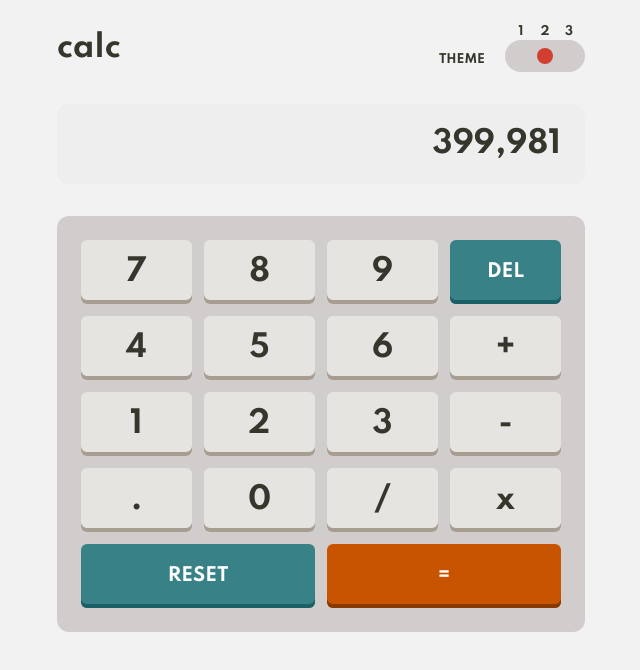
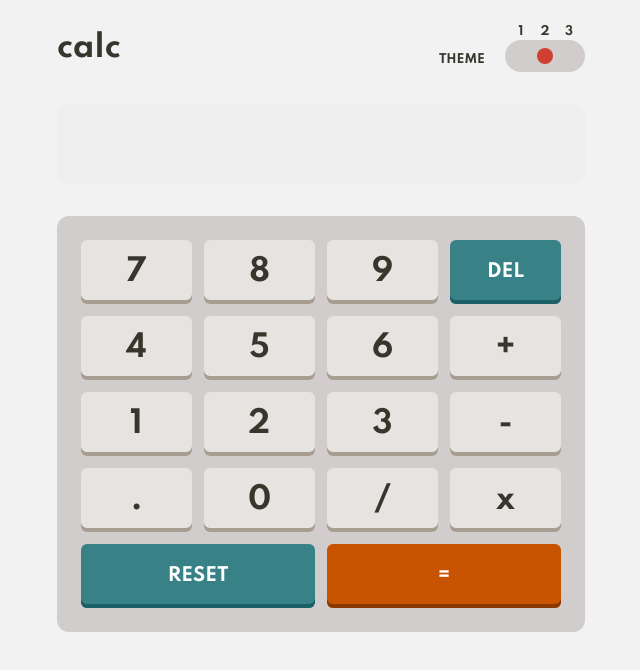
Before and after one commit to williamafil/fm-calculator-app, a React (Vite) app: page / in a window 1280 px wide. Shown: the top 670 px of the page, without its empty margins (319-959 px from the left). Built offline with nearby package versions, Linux system fonts and the light colour scheme.

Commit message:
Remove input up and down arrow

```diff
--- a/src/App.jsx
+++ b/src/App.jsx
@@ -125,7 +125,11 @@ class App extends React.Component {
           </header>
           <main>
             <section className="result w-full rounded-xl mt-8 h-20 p-6 flex items-center justify-end">
-              <h2 className="text-3xl font-bold">399,981</h2>
+              <input
+                type="number"
+                className="w-full h-20 text-3xl font-bold text-right outline-none bg-transparent"
+              />
+              {/* <h2 className="text-3xl font-bold">399,981</h2> */}
             </section>
             <section className="keypad rounded-xl p-6 mt-8">
               <form>
--- a/src/index.css
+++ b/src/index.css
@@ -1,9 +1,22 @@
-@import url('https://fonts.googleapis.com/css2?family=Spartan:wght@100;200;300;400;500;600;700;800;900&display=swap');
+@import url("https://fonts.googleapis.com/css2?family=Spartan:wght@100;200;300;400;500;600;700;800;900&display=swap");
 
 @tailwind base;
 @tailwind components;
 @tailwind utilities;
 
-html, body {
+html,
+body {
   @apply font-spartan;
 }
+
+/* Chrome, Safari, Edge, Opera */
+input::-webkit-outer-spin-button,
+input::-webkit-inner-spin-button {
+  -webkit-appearance: none;
+  margin: 0;
+}
+
+/* Firefox */
+input[type="number"] {
+  -moz-appearance: textfield;
+}
```
